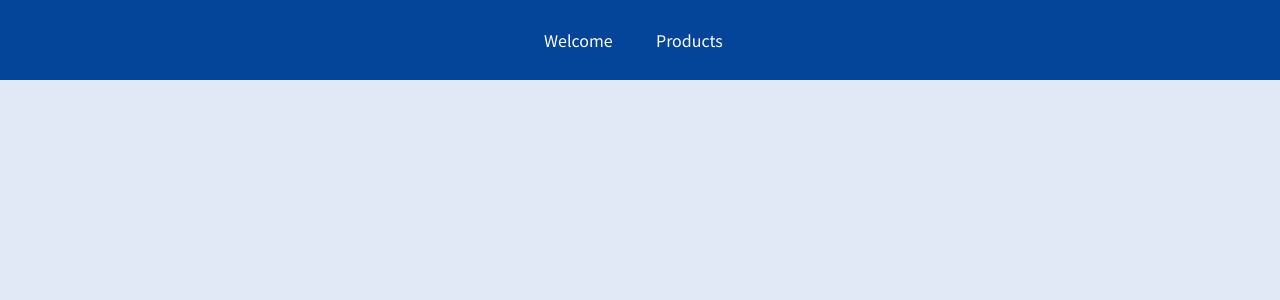
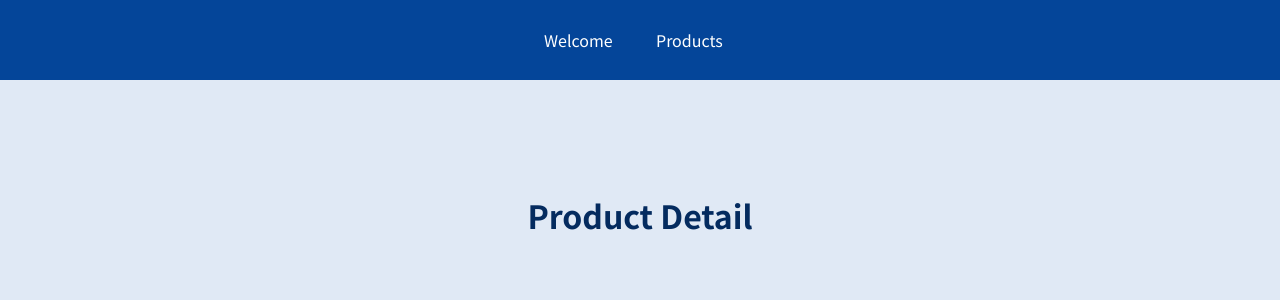
Before and after one commit to Russelllin7789/react-router, a React (Create React App) app: page /product-detail/1 in a window 1280 px wide. Shown: the top 300 px of the page. Built offline with nearby package versions, Linux system fonts and the light colour scheme.

Commit message:
Add dynamic route for product details

```diff
--- a/src/App.js
+++ b/src/App.js
@@ -1,6 +1,7 @@
 import { Route } from "react-router-dom";
 import Welcome from "./pages/Welcome";
 import Products from "./pages/Products";
+import ProductDetail from "./pages/ProductDetail";
 import MainHeader from "./components/MainHeader";
 
 function App() {
@@ -16,6 +17,9 @@
         <Route path="/products">
           <Products />
         </Route>
+        <Route path="/product-detail/:productId">
+          <ProductDetail />
+        </Route>
       </main>
     </div>
   );
--- /dev/null
+++ b/src/pages/ProductDetail.js
@@ -0,0 +1,7 @@
+import React from "react";
+
+const ProductDetail = () => {
+  return <h1>Product Detail</h1>;
+};
+
+export default ProductDetail;
```
Also changed, not shown: 1 other file (tests, documents, lock files or other folders).
